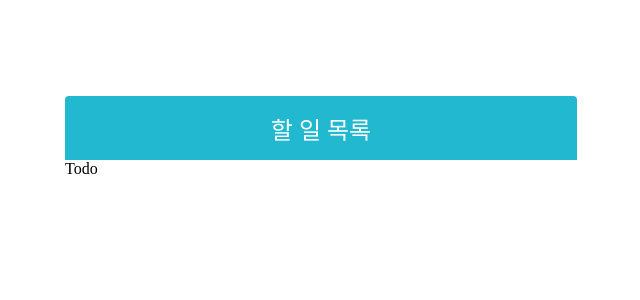
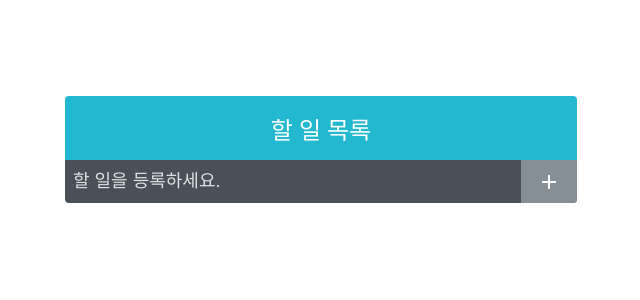
Before and after one commit to tco0427/dku-chrome-extension, a React app: page / in a window 1280 px wide. Shown: the top 300 px of the page, without its empty margins (319-959 px from the left). Built offline with nearby package versions, Linux system fonts and the light colour scheme.

Commit message:
Feature: add todolist insert

```diff
--- a/src/App.js
+++ b/src/App.js
@@ -1,8 +1,13 @@
 import React from 'react';
+import TodoInsert from './components/TodoInsert';
 import TodoTemplate from './components/TodoTemplate';
 
 const App = () => {
-  return <TodoTemplate>Todo</TodoTemplate>;
+  return (
+    <TodoTemplate>
+      <TodoInsert />
+    </TodoTemplate>
+  );
 };
 
 export default App;
--- /dev/null
+++ b/src/components/TodoInsert.js
@@ -0,0 +1,54 @@
+import React from 'react';
+import { MdAdd } from 'react-icons/md';
+// eslint-disable-next-line no-unused-vars
+import styled, { css } from 'styled-components';
+
+const Insert = styled.form`
+  display: flex;
+  background: #495057;
+`;
+
+const TodoInput = styled.input`
+  background: none;
+  outline: none;
+  border: none;
+  padding: 0.5rem;
+  font-size: 1.125rem;
+  line-height: 1.5;
+  color: white;
+  &::placeholder {
+    color: #dee2e6;
+  }
+  flex: 1;
+`;
+
+const InsertButton = styled.button`
+  background: none;
+  outline: none;
+  border: none;
+  background: #868e96;
+  color: white;
+  padding-left: 1rem;
+  padding-right: 1rem;
+  font-size: 1.5rem;
+  display: flex;
+  align-items: center;
+  cursor: pointer;
+  transition: 0.1s background ease-in;
+  &:hover {
+    background: #adb5bd;
+  }
+`;
+
+const TodoInsert = () => {
+  return (
+    <Insert>
+      <TodoInput placeholder="할 일을 등록하세요." />
+      <InsertButton type="submit">
+        <MdAdd />
+      </InsertButton>
+    </Insert>
+  );
+};
+
+export default TodoInsert;
```
